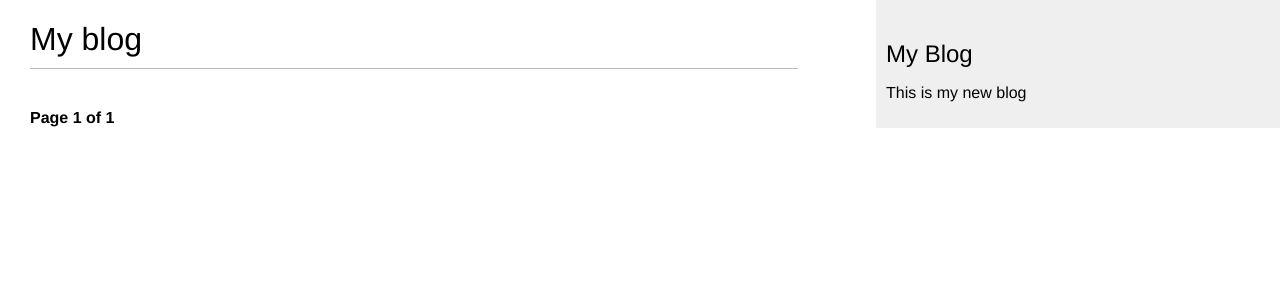
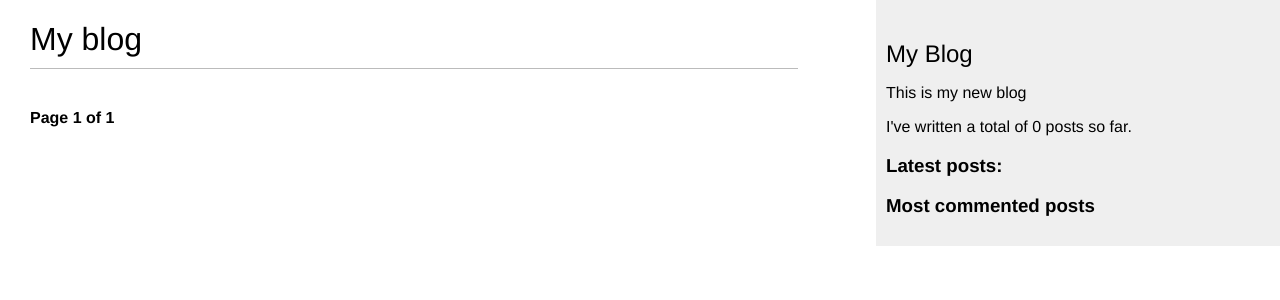
Before and after one commit to daniprol/django-blog, a Django app: page /blog/ in a window 1280 px wide. Shown: the top 300 px of the page. Run offline with Django 5.2, Linux system fonts and the light colour scheme; data that the repository does not hold is empty.

Commit message:
add custom template tags and filters

```diff
--- a/pyproject.toml
+++ b/pyproject.toml
@@ -7,6 +7,7 @@ requires-python = ">=3.13"
 dependencies = [
     "django>=5.1.5",
     "django-taggit>=6.1.0",
+    "markdown>=3.7",
     "python-decouple>=3.8",
 ]
 
--- a/src/blog/templates/blog/base.html
+++ b/src/blog/templates/blog/base.html
@@ -1,3 +1,5 @@
+<!-- load MULTIPLE custom template tags -->
+{% load blog_tags %} <!-- name of the file blog_tags.py -->
 {% load static %}
 <!-- This helps load static files from the correct project directory -->
 <!DOCTYPE html>
@@ -19,6 +21,19 @@
     <div id="sidebar">
         <h2>My Blog</h2>
         <p>This is my new blog</p>
+        <p>I've written a total of {% total_posts %} posts so far.</p>
+
+        <h3>Latest posts:</h3>
+        <!-- Inclusion tag -->
+        {% show_latest_posts 3 %}
+        <h3>Most commented posts</h3>
+        <ul>
+            <!-- Notice that get_most_commented_posts returns a Queryset -->
+            {% get_most_commented_posts as most_commented_posts %}
+            {% for post in most_commented_posts %}
+            <li><a href="{{ post.get_absolute_url }}">{{ post.title }}</a></li>
+            {% endfor %}
+        </ul>
     </div>
 </body>
 
--- a/src/blog/templates/blog/post/detail.html
+++ b/src/blog/templates/blog/post/detail.html
@@ -1,4 +1,6 @@
 {% extends "blog/base.html" %}
+<!-- Do not use qoutes to load a template tag! -->
+{% load blog_tags %}
 
 {% block title %}{{ post.title }}{% endblock %}
 
@@ -6,7 +8,8 @@
 <h1>{{ post.title }}</h1>
 <p class="date">Published {{ post.publish }} by {{ post.author }}</p>
 <!-- linebreaks adds paragraphs and line breaks to text strings -->
-{{ post.body|linebreaks }}
+<!--  post.body|linebreaks  -->
+{{ post.body|markdown }}
 <p><a href="{% url 'blog:post_share' post.id %}">Share this post</a></p>
 
 <h2>Similar posts</h2>
--- /dev/null
+++ b/src/blog/templates/blog/post/latest_posts.html
@@ -0,0 +1,6 @@
+<ul>
+    <!-- latest_posts is the context var -->
+    {% for post in latest_posts %}
+    <li><a href="{{ post.get_absolute_url }}">{{ post.title }}</a></li>
+    {% endfor %}
+</ul>
--- a/src/blog/templates/blog/post/list.html
+++ b/src/blog/templates/blog/post/list.html
@@ -1,4 +1,5 @@
 {% extends "blog/base.html" %}
+{% load blog_tags %}
 
 {% block title %}My Blog{% endblock %}
 
@@ -24,7 +25,8 @@
 
 <p class="date">Published {{ post.publish }} by {{ post.author }}</p>
 
-{{ post.body|truncatewords:30|linebreaks }}
+<!--  post.body|truncatewords:30|linebreaks  -->
+{{ post.body|markdown|truncatewords_html:30 }}
 
 {% endfor %}
 
--- /dev/null
+++ b/src/blog/templatetags/blog_tags.py
@@ -0,0 +1,38 @@
+from typing import Any
+
+from django import template
+from django.db.models import Count
+from django.utils.safestring import mark_safe
+from markdown import markdown
+
+from ..models import Post
+
+# Register custom templating tags {% custom %}
+register = template.Library()
+
+
+# SIMPLE TAG: receives data and outputs a str
+@register.simple_tag  # use name="custom_name" to add another name
+def total_posts():
+    return Post.published.count()
+
+
+# Simple template tag that returns a queryset that can be reused in multiple places:
+@register.simple_tag
+def get_most_commented_posts(count=5):
+    return Post.published.annotate(total_comments=Count("comments")).order_by("-total_comments")[:count]
+
+
+# INCLUSION TAG: allow you to render a template with context variables
+# They always must return a dictionary!
+# No need to use {% load tagname %}
+@register.inclusion_tag("blog/post/latest_posts.html")
+def show_latest_posts(count: int = 5) -> dict[str, Any]:  # optional argument
+    latest_posts = Post.published.order_by("-publish")[:count]
+    return {"latest_posts": latest_posts}
+
+
+@register.filter(name="markdown")
+def markdown_format(text):
+    # NOTE: by default Django scapes all generated HTML code output in filters, so we  need to mark it as safe
+    return mark_safe(markdown(text))
--- a/src/blog/views.py
+++ b/src/blog/views.py
@@ -74,6 +74,7 @@ def post_detail(request: HttpRequest, year: int, month: int, day: int, slug: str
     N_SIMILAR_POSTS = 4
     # "annotate" is used to add new fields to the objects (usually functions)
     similar_posts = similar_posts.annotate(same_tags=Count("tags")).order_by("-same_tags", "-publish")[:N_SIMILAR_POSTS]
+    # TODO: check taggit's builtin post.tags.similar_objects() function
     return render(
         request,
         "blog/post/detail.html",
```
Also changed, not shown: README.md, src/blog/templatetags/__init__.py (added), 1 other file.
